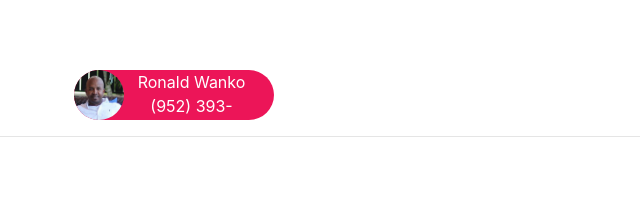
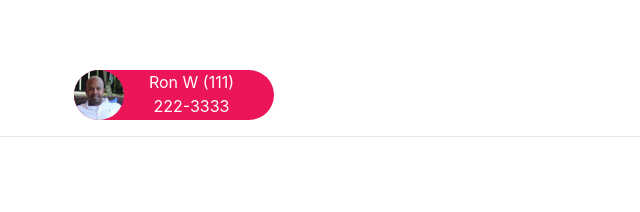
Before and after one commit to ron-dws/safeline_form_client_all_on_client_side, a plain HTML site: page index.html in a window 1280 px wide. Shown: the top 212 px of the page, 416-1056 px from the left. Drawn offline with nearby package versions, Linux system fonts and the light colour scheme; grey boxes are pictures that could not be loaded.

Commit message:
info updated

```diff
--- a/index.html
+++ b/index.html
@@ -403,7 +403,7 @@
    <div class="container-fluid">
        <div class="row header1">
             <div class="col-md-4" id="logo_main"></div>
-            <div class="col-md-4" id="contact_me"><img src="img/ron.jpg" alt="me" width="96" height="96">  Ronald Wanko (952) 393-6045</div>
+            <div class="col-md-4" id="contact_me"><img src="img/ron.jpg" alt="me" width="96" height="96">  Ron W (111) 222-3333</div>
             <div class="col-md-4"></div>
        </div>
        <row class="row header2">
```
